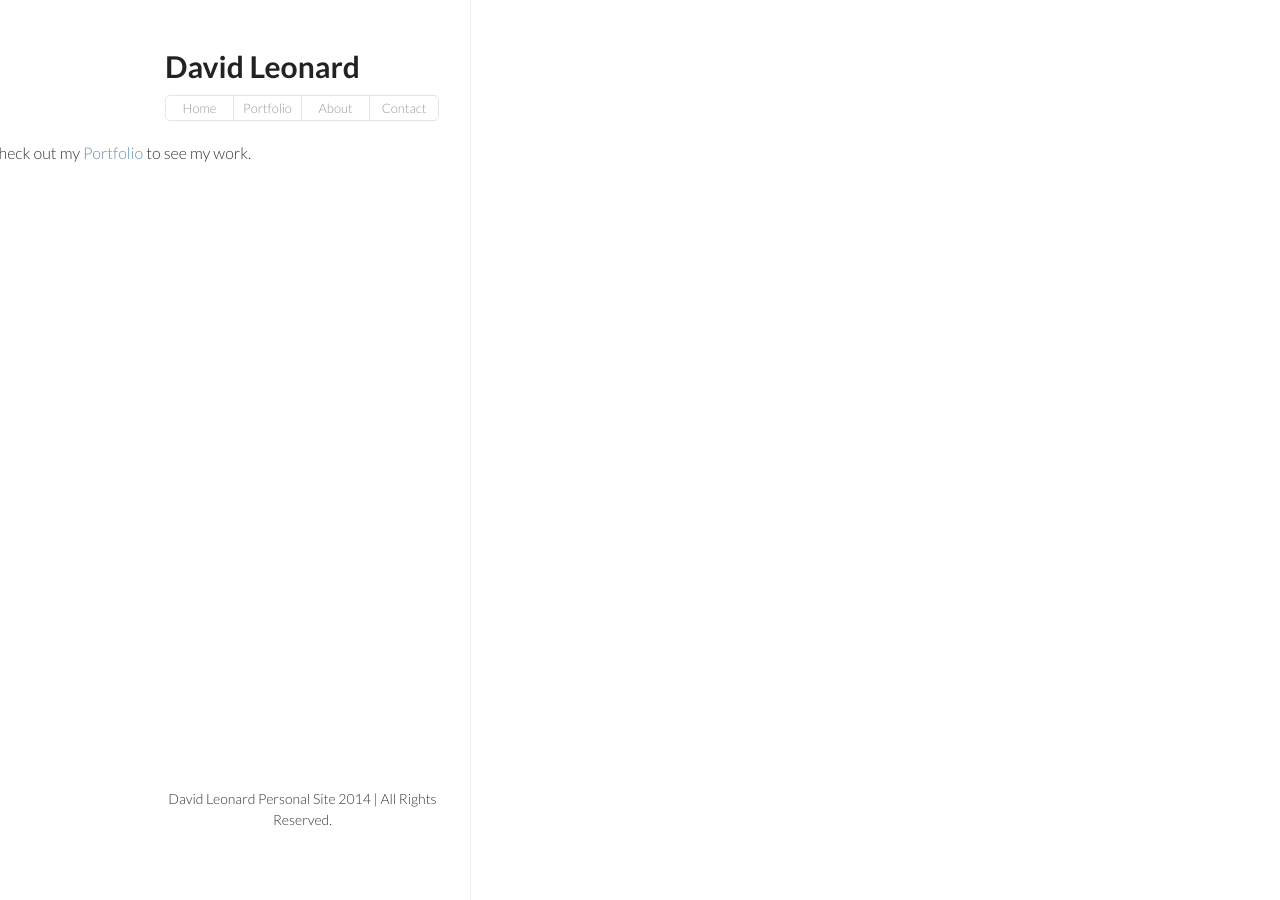
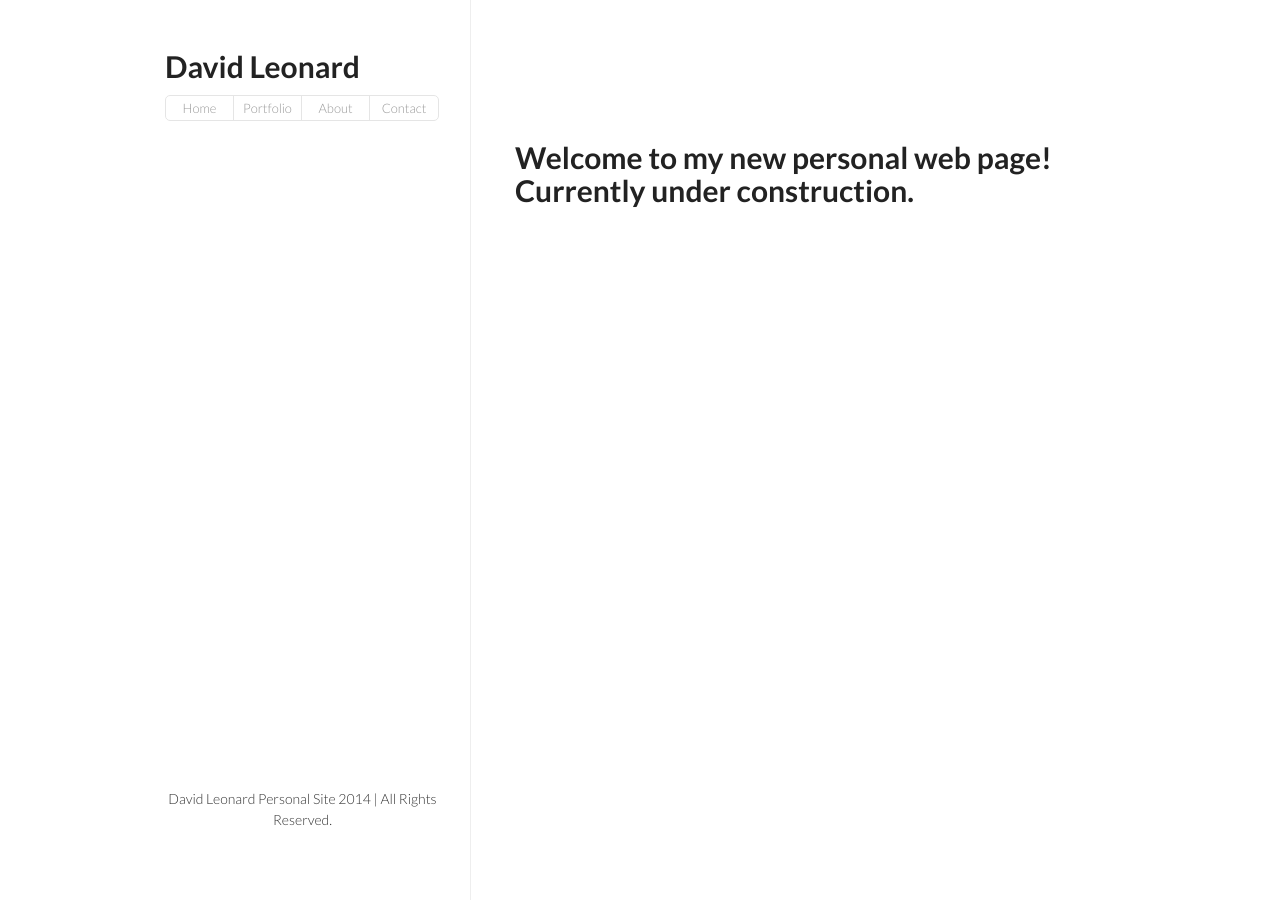
Before and after one commit to DrkSephy/drksephy.github.io, a Jekyll site: the page built from sample-portfolio/index.html, in a window 1280 px wide. Built offline with Jekyll 4.4.1, drawn with Linux system fonts in a browser that asks for light colours.

Commit message:
Fixing div/section classes for index pages

```diff
--- a/sample-portfolio/index.html
+++ b/sample-portfolio/index.html
@@ -2,8 +2,9 @@
 layout: default
 ---
 
-<section class="content">
-    <p>
-        Welcome to my page. Check out my <a href="/portfolio/">Portfolio</a> to see my work.
-    </p>
-</section>
+
+    <div class="wrapper">
+        <section>
+            <h1>Welcome to my new personal web page! Currently under construction.</h1>
+        </section>
+    </div>
```
Also changed, not shown: sample-portfolio/portfolio/index.html (+4 -19 lines).
